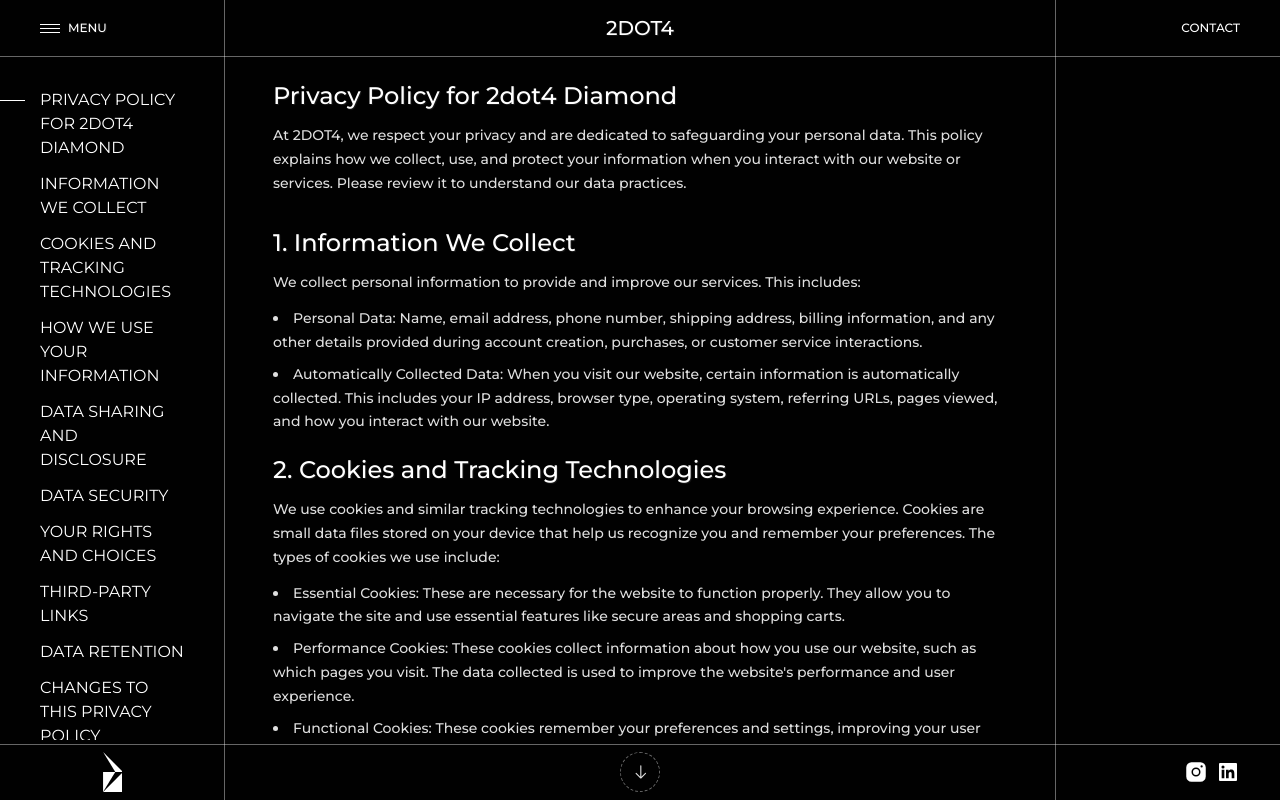
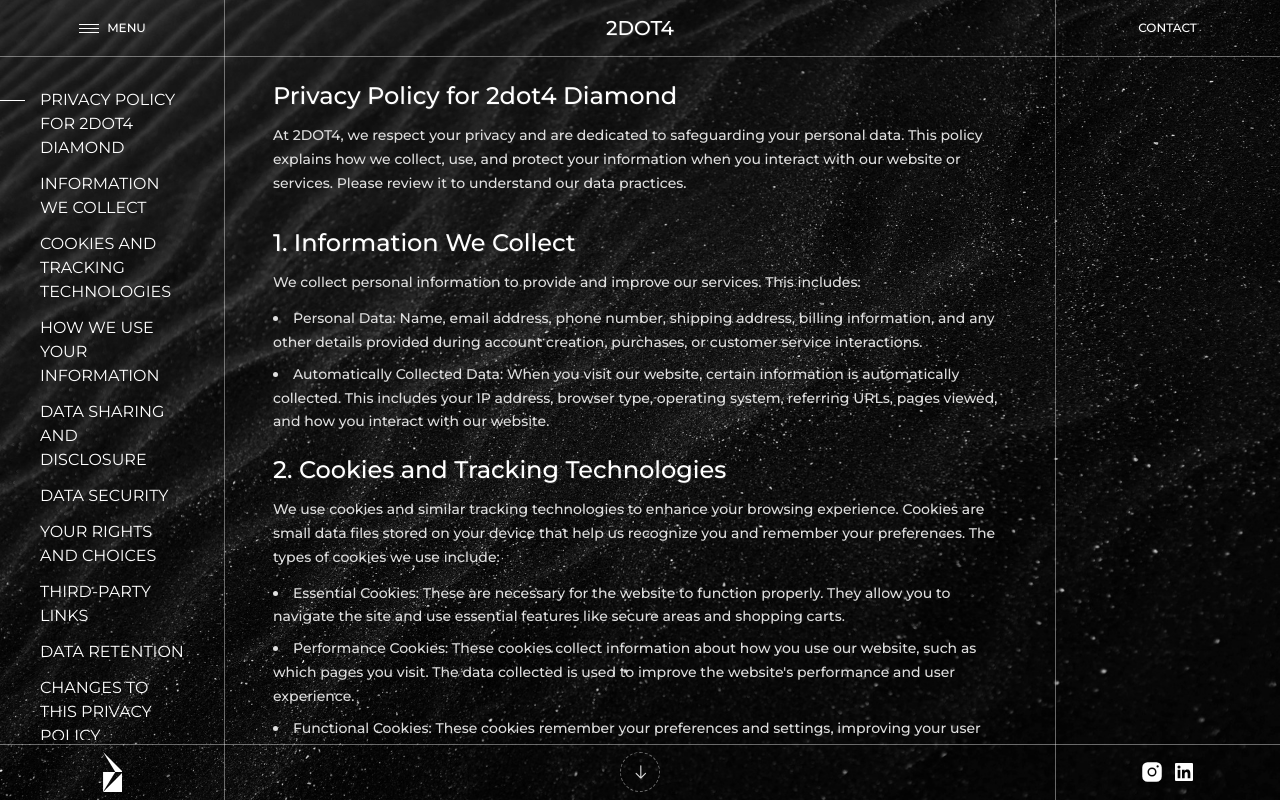
Before and after one commit to Akila-dev/2dot4, a React (Vite) app: page /privacy in a window 1280 px wide. Built offline with nearby package versions, Linux system fonts and the light colour scheme.

Commit message:
mobile images

```diff
--- a/src/containers/DiscoverContainer.jsx
+++ b/src/containers/DiscoverContainer.jsx
@@ -102,8 +102,8 @@
 				{/* TOP */}
 				{/* TOP */}
 				<div className="h-[45px] md:h-[56.5px] flex items-center justify-center relative w-full z-10 pointer-events-none">
-					<div className="flex justify-between items-center w-full layout-text h-full">
-						<div className="layout-sidebars layout-sidebar-l">
+					<div className="flex justify-center items-center w-full layout-text h-full">
+						<div className="layout-sidebars layout-sidebar-l !justify-center">
 							<MenuButton onClick={() => setShowMenu(true)} />
 						</div>
 						<div className="!w-full h-full flex items-center justify-center">
@@ -124,15 +124,17 @@
 							</h3>
 						</div>
 						<div className="layout-sidebars layout-sidebar-r">
+							<div className="w-full flex justify-center">
 								<Link
 									to="https://vinwdzm1fbl.typeform.com/to/sRNc1NrB?typeform-source=2dot4.com"
 									onMouseEnter={() => scaleUp('contact-us')}
 									onMouseLeave={() => scaleBack('contact-us')}
-								className="contact-us flex gap-[6px] items-center pointer-events-auto"
+									className="contact-us flex gap-[6px] items-center justify-center pointer-events-auto"
 								>
 									<span className="hidden md:inline">Contact</span>{' '}
 									<BiSolidMessageRoundedDetail className="text-xl md:text-lg md:hidden" />
 								</Link>{' '}
+							</div>
 						</div>
 					</div>
 				</div>
@@ -175,7 +177,7 @@
 							</div>
 						</div>
 						<div>
-							<div className="!hidden md:!flex layout-sidebars layout-sidebar-r">
+							<div className="!hidden md:!flex layout-sidebars layout-sidebar-r !justify-center">
 								{contact.socials.map((link, id) => (
 									<a
 										href={link}
--- a/src/containers/Main.jsx
+++ b/src/containers/Main.jsx
@@ -108,8 +108,8 @@
 				{/* TOP */}
 				{/* TOP */}
 				<div className="h-[45px] md:h-[56.5px] flex items-center justify-center relative w-full z-10 pointer-events-none">
-					<div className="flex justify-between items-center w-full layout-text h-full">
-						<div className="layout-sidebars layout-sidebar-l">
+					<div className="flex justify-center items-center w-full layout-text h-full">
+						<div className="layout-sidebars layout-sidebar-l !justify-center">
 							<MenuButton onClick={() => setShowMenu(true)} />
 						</div>
 						<div className="!w-full h-full flex items-center justify-center">
@@ -130,15 +130,17 @@
 							</h3>
 						</div>
 						<div className="layout-sidebars layout-sidebar-r">
+							<div className="w-full flex justify-center">
 								<Link
 									to="https://vinwdzm1fbl.typeform.com/to/sRNc1NrB?typeform-source=2dot4.com"
 									onMouseEnter={() => scaleUp('contact-us')}
 									onMouseLeave={() => scaleBack('contact-us')}
-								className="contact-us flex gap-[6px] items-center pointer-events-auto"
+									className="contact-us flex gap-[6px] items-center justify-center pointer-events-auto"
 								>
 									<span className="hidden md:inline">Contact</span>{' '}
 									<BiSolidMessageRoundedDetail className="text-xl md:text-lg md:hidden" />
-							</Link>{' '}
+								</Link>
+							</div>
 						</div>
 					</div>
 				</div>
@@ -181,7 +183,7 @@
 							</div>
 						</div>
 						<div>
-							<div className="!hidden md:!flex layout-sidebars layout-sidebar-r">
+							<div className="!hidden md:!flex layout-sidebars layout-sidebar-r !justify-center">
 								{contact.socials.map((link, id) => (
 									<a
 										href={link}
--- a/src/pages/PrivacyPolicy.jsx
+++ b/src/pages/PrivacyPolicy.jsx
@@ -2,6 +2,7 @@
 /* eslint-disable react/prop-types */
 import { useRef, useState } from 'react';
 import { Link } from 'react-router-dom';
+import { LazyLoadImage } from 'react-lazy-load-image-component';
 
 import gsap from 'gsap';
 import { useGSAP } from '@gsap/react';
@@ -10,7 +11,7 @@
 import { MenuButton, MenuPopup, ArrowDown } from '../components';
 
 import logo_icon from '../assets/imgs/2dot4-icon.svg';
-// import logo_white from '../assets/imgs/logo-white.svg';
+import privacy_bg from '../assets/imgs/sandy-bg.jpg';
 
 gsap.registerPlugin(useGSAP);
 
@@ -100,10 +101,18 @@
 			<div className="flex flex-col justify-between h-full w-full items-center relative overflow-hidden scroll-snap">
 				{/* CONTENT */}
 				{/* TOP */}
+				<div className="absolute top-0 left-0 w-full h-full">
+					<LazyLoadImage
+						height={'100%'}
+						src={privacy_bg}
+						width={'100%'}
+						className="w-screen h-screen object-cover"
+					/>
+				</div>
 				{/* TOP */}
 				<div className="h-[45px] md:h-[56.5px] flex items-center justify-center relative w-full z-10 pointer-events-none">
 					<div className="flex justify-between items-center w-full layout-text h-full">
-						<div className="layout-sidebars layout-sidebar-l">
+						<div className="layout-sidebars layout-sidebar-l !justify-center">
 							<MenuButton onClick={() => setShowMenu(true)} />
 						</div>
 						<div className="!w-full h-full flex items-center justify-center">
@@ -128,7 +137,7 @@
 								to="https://vinwdzm1fbl.typeform.com/to/sRNc1NrB?typeform-source=2dot4.com"
 								onMouseEnter={() => scaleUp('contact-us')}
 								onMouseLeave={() => scaleBack('contact-us')}
-								className="contact-us flex gap-[6px] items-center pointer-events-auto"
+								className="contact-us flex w-full gap-[6px] items-center justify-center pointer-events-auto"
 							>
 								<span className="hidden md:inline">Contact</span>{' '}
 								<BiSolidMessageRoundedDetail className="text-xl md:text-lg md:hidden" />
@@ -188,7 +197,7 @@
 													{email && (
 														<a
 															href={'mailto:' + { email }}
-															className="text-amber-600/50 hover:text-amber-600"
+															className="text-white underline underline-offset-4"
 														>
 															{email}
 														</a>
@@ -232,7 +241,7 @@
 							</div>
 						</div>
 						<div>
-							<div className="!hidden md:!flex layout-sidebars layout-sidebar-r">
+							<div className="!hidden md:!flex layout-sidebars layout-sidebar-r !justify-center">
 								{contact.socials.map((link, id) => (
 									<a
 										href={link}
```
Also changed, not shown: src/assets/imgs/sandy-bg.jpg (added). Lines whose indentation alone changed are shown as unchanged.
